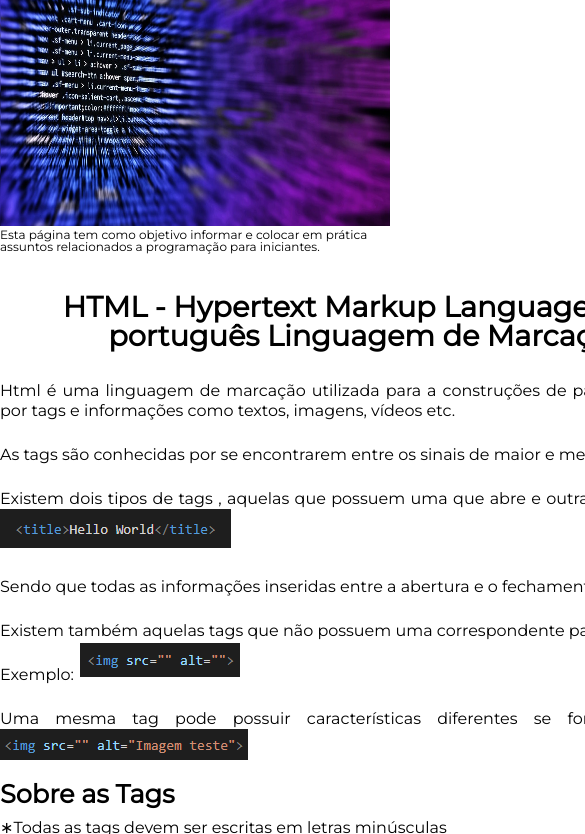
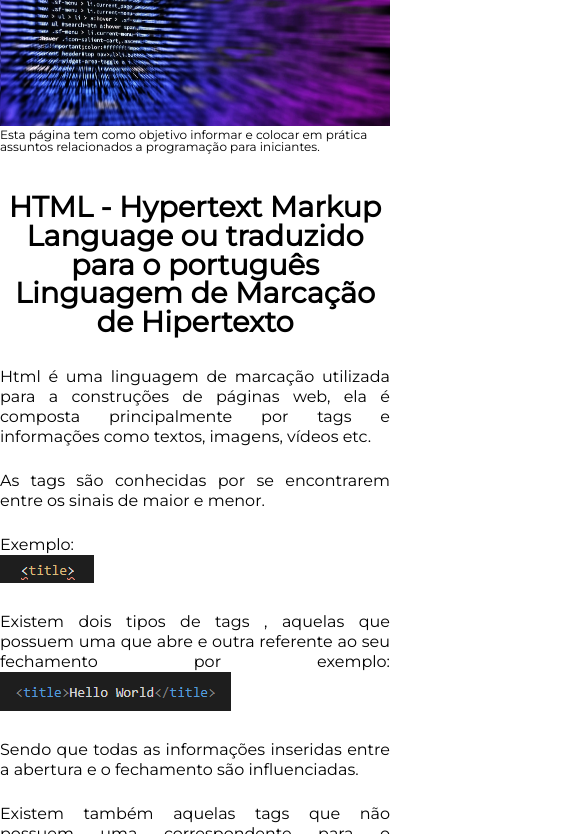
Before and after one commit to NataliaTavares/Programacao-Para-Iniciantes, a plain HTML site: page index.html in a window 390 px wide. Shown: the part 114-948 px from the top of the page, 585 px wide, since content can reach past the window. Drawn offline with Linux system fonts and the light colour scheme.

Commit message:
Configurando design Responsivo

```diff
--- a/index.html
+++ b/index.html
@@ -50,18 +50,21 @@
                 </div>
 
                 <div class="tag">
-                    <p>As tags são conhecidas por se encontrarem entre os sinais de  maior e menor. Exemplo: </p>
-                    <img class="ex-img" src="img/ex.title.png">
+                    <p>As tags são conhecidas por se encontrarem entre os sinais de  maior e menor. </p>
+                    <p>Exemplo: <br> <img class="ex-img" src="img/ex.title.png"> </p>
+
 
                     <p >Existem dois tipos de tags , aquelas que possuem uma que abre e outra referente ao seu fechamento por exemplo:<img class="ex-img2" src="img/ex.title2.png" > </p>
 
                     <p>Sendo que todas as informações inseridas entre a abertura e o fechamento são influenciadas.</p>
 
                     <p>Existem também aquelas tags que não possuem uma correspondente para o fechamento (Elementos vazios).</p>
-                    <p>Exemplo:</p>
-                    <img class="ex-img3" src="img/ex.img.png">
+                    <p>Exemplo: <br> <img class="ex-img3" src="img/ex.img.png">  </p>
 
-                    <p>Uma mesma tag pode possuir características diferentes se forem definidos seus atributos. Exemplo: <img src="img/ex.img2.png" > </p>
+
+                    <p>Uma mesma tag pode possuir características diferentes se forem definidos seus atributos. </p>
+                    <p>Exemplo: <br> <img src="img/ex.img2.png" > </p>
+
 
 
                     <h3 class="sub-titulo">Sobre as Tags</h3>
--- a/style.css
+++ b/style.css
@@ -1,3 +1,8 @@
+.html{
+    max-width: 940px;
+    text-align:justify;
+}
+
 body {
     font-family: 'Montserrat', sans-serif;
 }
@@ -6,14 +11,16 @@ body {
     height: 40px;
     background-color: #2E2E2E;
     color: white;
+    width: 100%;
 
 
 }
 
 .titulo-princial{
 
-    font-size: 2em ;
+    font-size: 1.5em ;
     margin-left: 15px;
+    padding-top: 7px;
 
 }
 
@@ -26,13 +33,14 @@ body {
 nav {
     position: absolute;
     right: 0;
-    top: 0%;
+    top: 17%;
 }
 
 nav li {
 
     display: inline;
     margin: 0 0 0 15px;
+
 }
 
 nav a {
@@ -51,18 +59,13 @@ nav a:hover {
 .img-topo{
 
     width: 100%;
-    height: 300px;
+    height: 200px;
 
 }
 
 .obs {
     font-size: 12px;
     margin-bottom: 40px;
-}
-
-.html{
-    width: 940px;
-    text-align:justify;
 }
 
 .titulo-html {
@@ -79,32 +82,11 @@ nav a:hover {
     margin-bottom: 1em;
 }
 
-.ex-titlle1{
-    display: inline;
-    width: 800px;
-
-}
-
-.ex-img{
-
-    position:absolute;
-    left:700px;
-    top:540px;
-
-}
-
-.ex-img3{
-
-    position:absolute;
-    left:80px;
-    top:757px;
-
-}
-
 .sub-titulo{
     font-size: 1.6em;
     font-weight: bold;
     margin-bottom: 10px;
+    margin-top: 20px;
 
 }
 
@@ -114,7 +96,7 @@ nav a:hover {
 }
 
 .lista-li{
-    line-height: 1.5;
+    line-height: 2;
 
 
 }
@@ -127,13 +109,9 @@ nav a:hover {
     margin-bottom: 15px;
 }
 
-.estrutura-hmtl{
-
-
-}
 
 .caixa-estrutura{
-    width: 550px;
+    max-width: 550px;
 
 }
 
@@ -148,8 +126,21 @@ nav a:hover {
     font-size: 1.4em;
     font-weight: bold;
     margin-bottom: 10px;
+
 }
 
 .negrito{
     font-weight: bold;
 }
+
+@media screen and (max-width: 480px){
+    .topo, .imagem-topo, .img-topo, .obs, .html, .sobre-html, .tag, .estrutura-hmtl, .outras-tags, .hipertexto{             {
+        width: auto;
+    }
+
+    nav {
+        position: static;
+    }
+
+
+}
```
